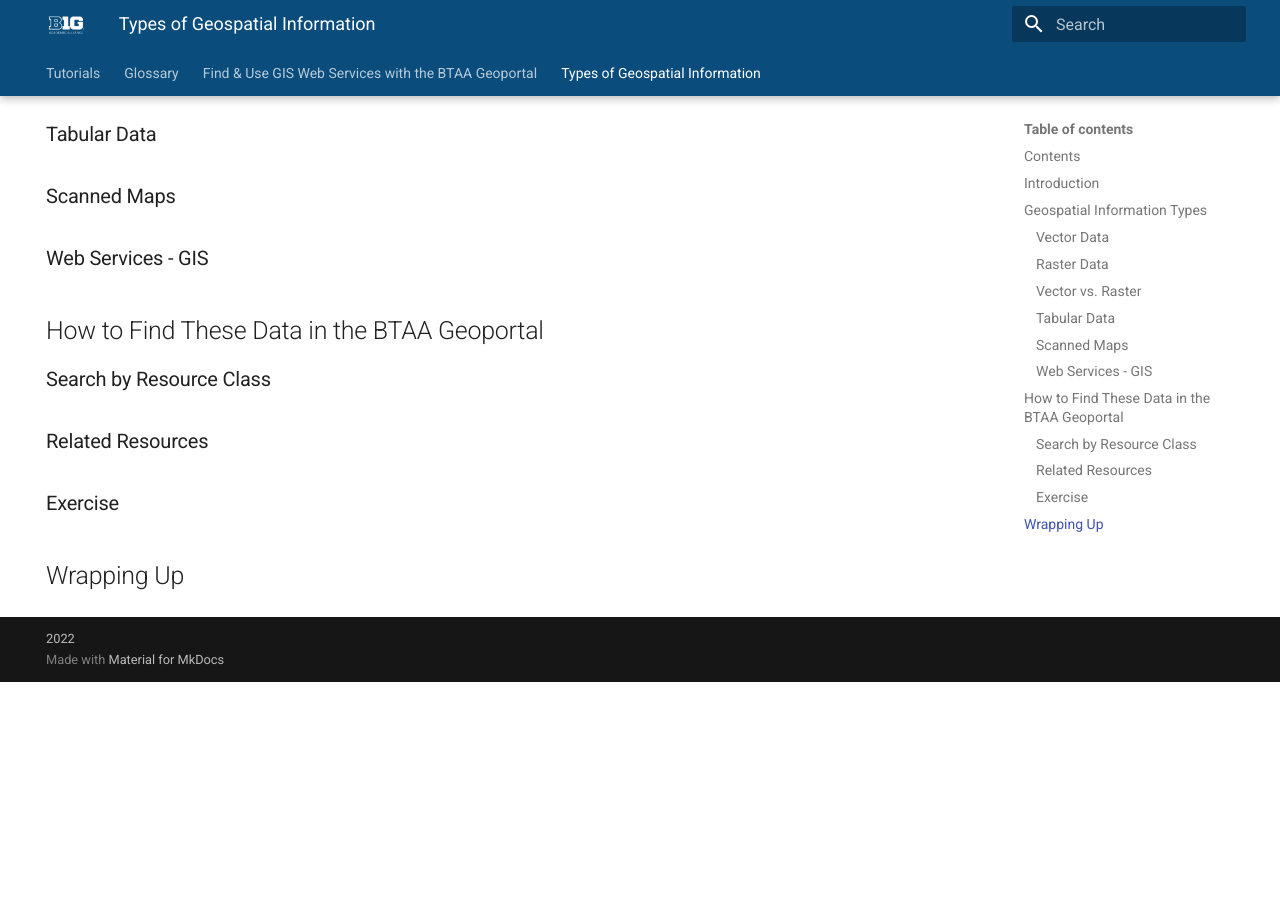
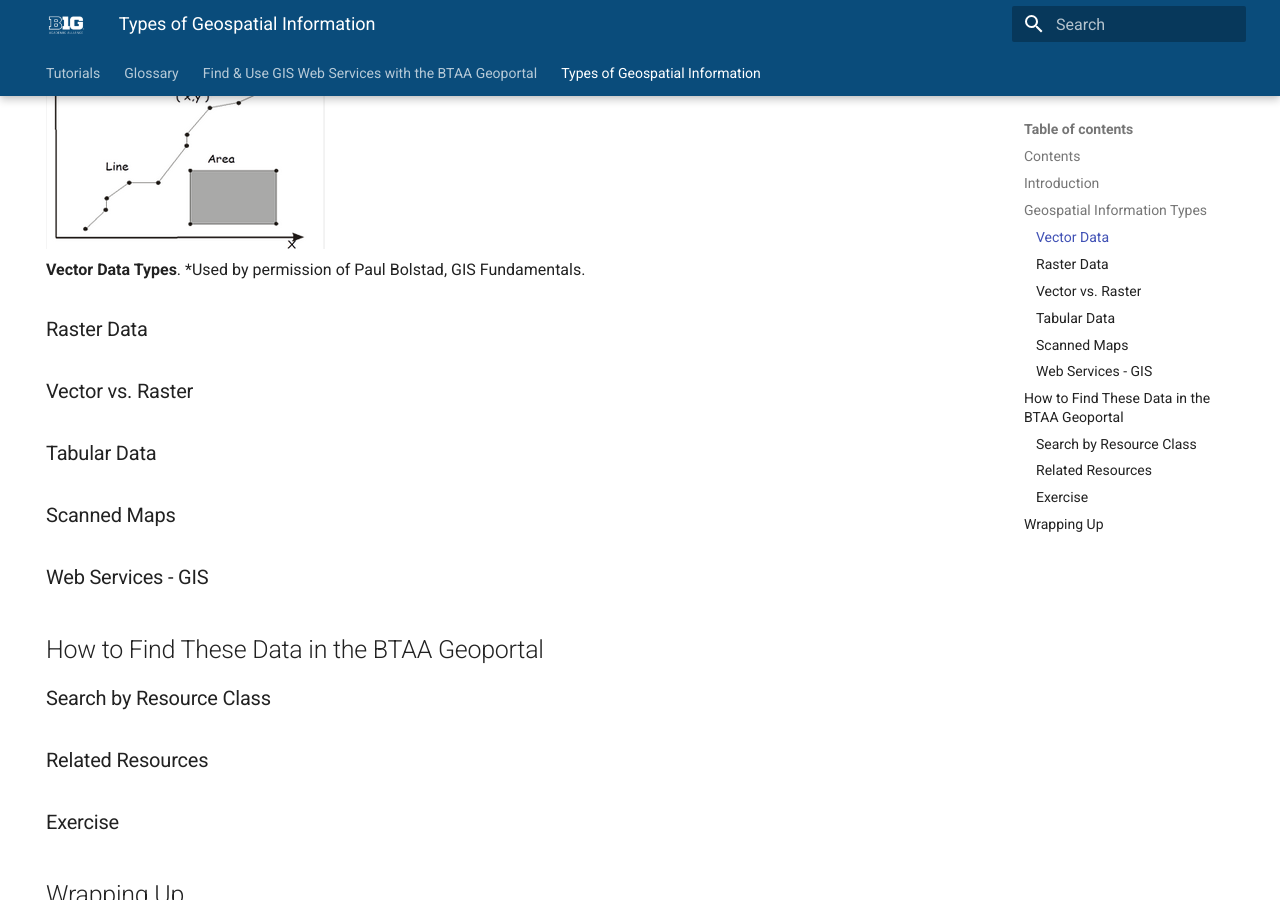
Before and after one commit to jebowe3/tutorials, an MkDocs documentation site: the page built from docs/types_of_geospatial_information.md, in a window 1280 px wide and 900 px high, scrolled down 2090 px. Built offline with MkDocs 1.6.1 and Material for MkDocs 9.7.7, drawn with Linux system fonts in a browser that asks for light colours; before the commit the page ends 2772 px from its top, so only the background shows below that.

Commit message:
add image

```diff
--- a/docs/types_of_geospatial_information.md
+++ b/docs/types_of_geospatial_information.md
@@ -92,6 +92,9 @@ Close it (the 1st and last point are the same)
 * Most GIS applications do not allow mixed geometry type
 In a single layer
 
+![Vector Data Types](images/vector-data.png)
+**Vector Data Types**. *Used by permission of Paul Bolstad, GIS Fundamentals.
+
 ### Raster Data
 
 ### Vector vs. Raster
```
